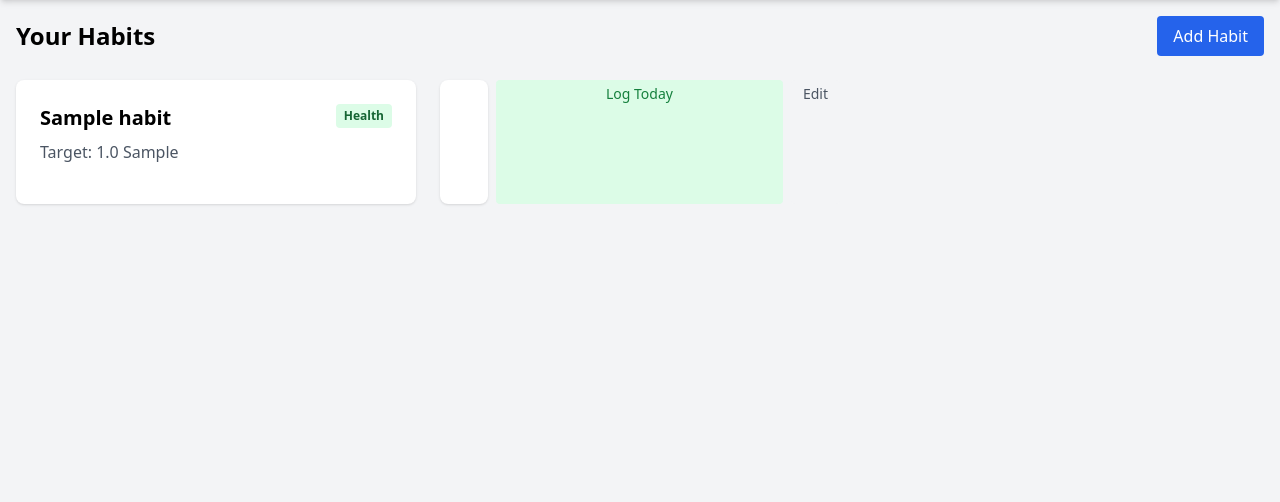
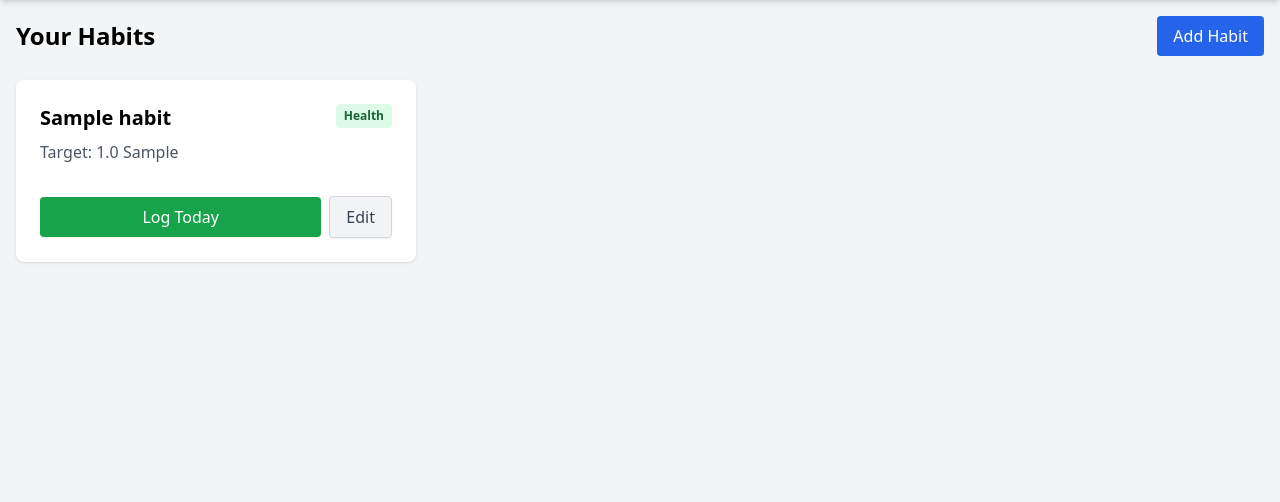
Before and after one commit to Mequel123/habit_tracker, a Django app: template tracker/templates/tracker/habit_list.html in a window 1280 px wide. Shown: the part 64-566 px from the top of the page. Run offline with Django 5.2, Linux system fonts and the light colour scheme; the template is opened without the code that fills it: values that come from a table or form of the project are taken from there, others are empty; tables that the repository leaves empty hold one stand-in row (values such as "Sample post"); some libraries are stand-ins or nearby versions.

Commit message:
style: Fix nested tags in habit list and improve button styling

```diff
--- a/tracker/templates/tracker/habit_list.html
+++ b/tracker/templates/tracker/habit_list.html
@@ -8,9 +8,10 @@
 
 <div class="grid grid-cols-1 md:grid-cols-2 lg:grid-cols-3 gap-6">
     {% for habit in habits %}
-    <a href="{% url 'habit_detail' habit.pk %}" class="block p-6 bg-white rounded-lg shadow hover:shadow-md transition">
+    <div class="block p-6 bg-white rounded-lg shadow hover:shadow-md transition flex flex-col justify-between h-full">
+        <div>
             <div class="flex justify-between items-start mb-2">
-            <h3 class="text-xl font-semibold">{{ habit.name }}</h3>
+                <a href="{% url 'habit_detail' habit.pk %}" class="text-xl font-semibold hover:text-blue-600 transition">{{ habit.name }}</a>
                 <span class="px-2 py-1 text-xs font-semibold rounded
                     {% if habit.category == 'health' %}bg-green-100 text-green-800
                     {% elif habit.category == 'productivity' %}bg-blue-100 text-blue-800
@@ -19,11 +20,16 @@
                 </span>
             </div>
             <p class="text-gray-600 mb-4">Target: {{ habit.target_value }} {{ habit.unit }}</p>
-        <div class="flex space-x-2">
-            <a href="{% url 'habit_log_add' %}?habit_id={{ habit.id }}" class="flex-1 bg-green-100 text-green-700 text-center py-1 rounded hover:bg-green-200 text-sm">Log Today</a>
-            <a href="{% url 'habit_edit' habit.pk %}" class="px-3 py-1 bg-gray-100 text-gray-600 rounded hover:bg-gray-200 text-sm">Edit</a>
         </div>
+        <div class="flex items-center gap-2 mt-4">
+            <a href="{% url 'habit_log_add' %}?habit_id={{ habit.id }}" class="flex-1 bg-green-600 text-white text-center py-2 px-4 rounded hover:bg-green-700 transition font-medium shadow-sm">
+                Log Today
             </a>
+            <a href="{% url 'habit_edit' habit.pk %}" class="bg-gray-100 text-gray-700 py-2 px-4 rounded hover:bg-gray-200 border border-gray-300 transition shadow-sm font-medium">
+                Edit
+            </a>
+        </div>
+    </div>
     {% empty %}
     <div class="col-span-full text-center text-gray-500 py-8">
         No habits found.
```
Lines whose indentation alone changed are shown as unchanged.
